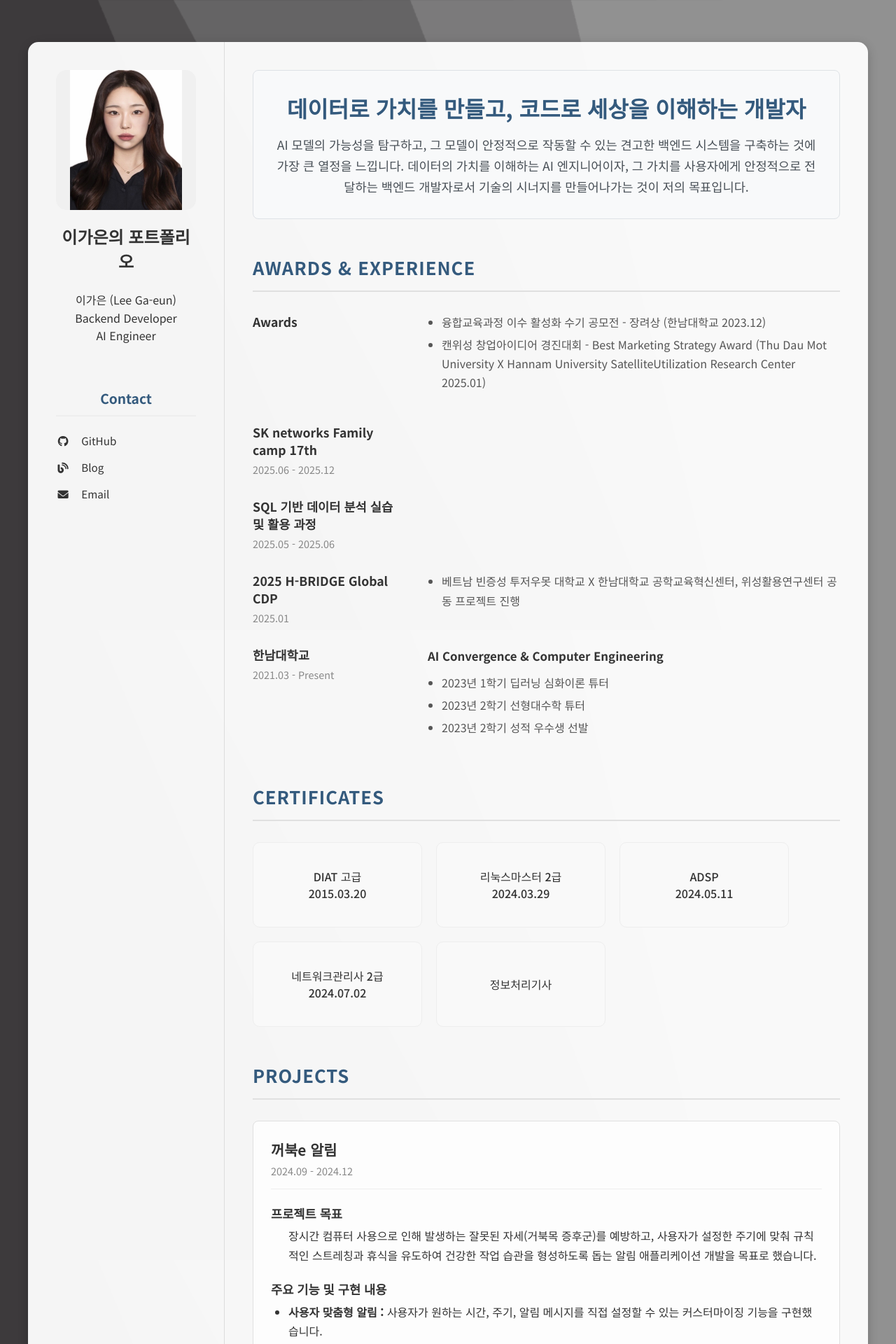
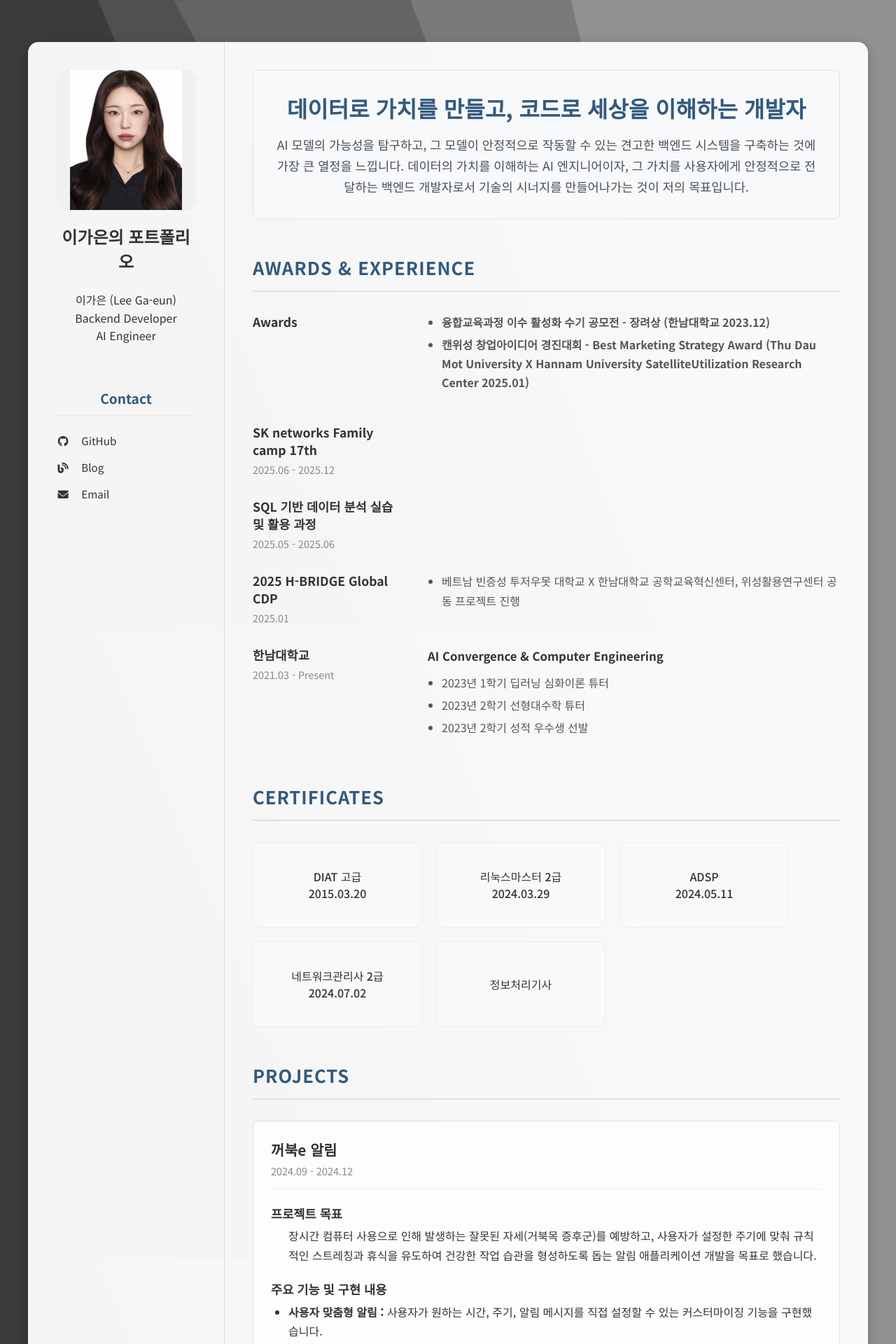
Before and after one commit to Leegaeune/Leegaeune.github.io, a Jekyll site: the page built from index.md, in a window 1280 px wide. Shown: the top 1920 px of the page at 70% size. Built offline with Jekyll 4.4.1, drawn with Linux system fonts in a browser that asks for light colours.

Commit message:
fix layout2

```diff
--- a/assets/css/style.css
+++ b/assets/css/style.css
@@ -81,6 +81,10 @@ body {
 .experience-right li { margin-bottom: 5px; }
 .experience-detail { margin-bottom: 20px; }
 .experience-detail:last-child { margin-bottom: 0; }
+/* Awards 본문 강조 */
+.awards-entry .experience-right {
+    font-weight: 600;
+}
 
 /* Certificates 스타일 */
 .certificates-list { display: flex; justify-content: flex-start; flex-wrap: wrap; gap: 20px; margin-top: 20px; }
```
